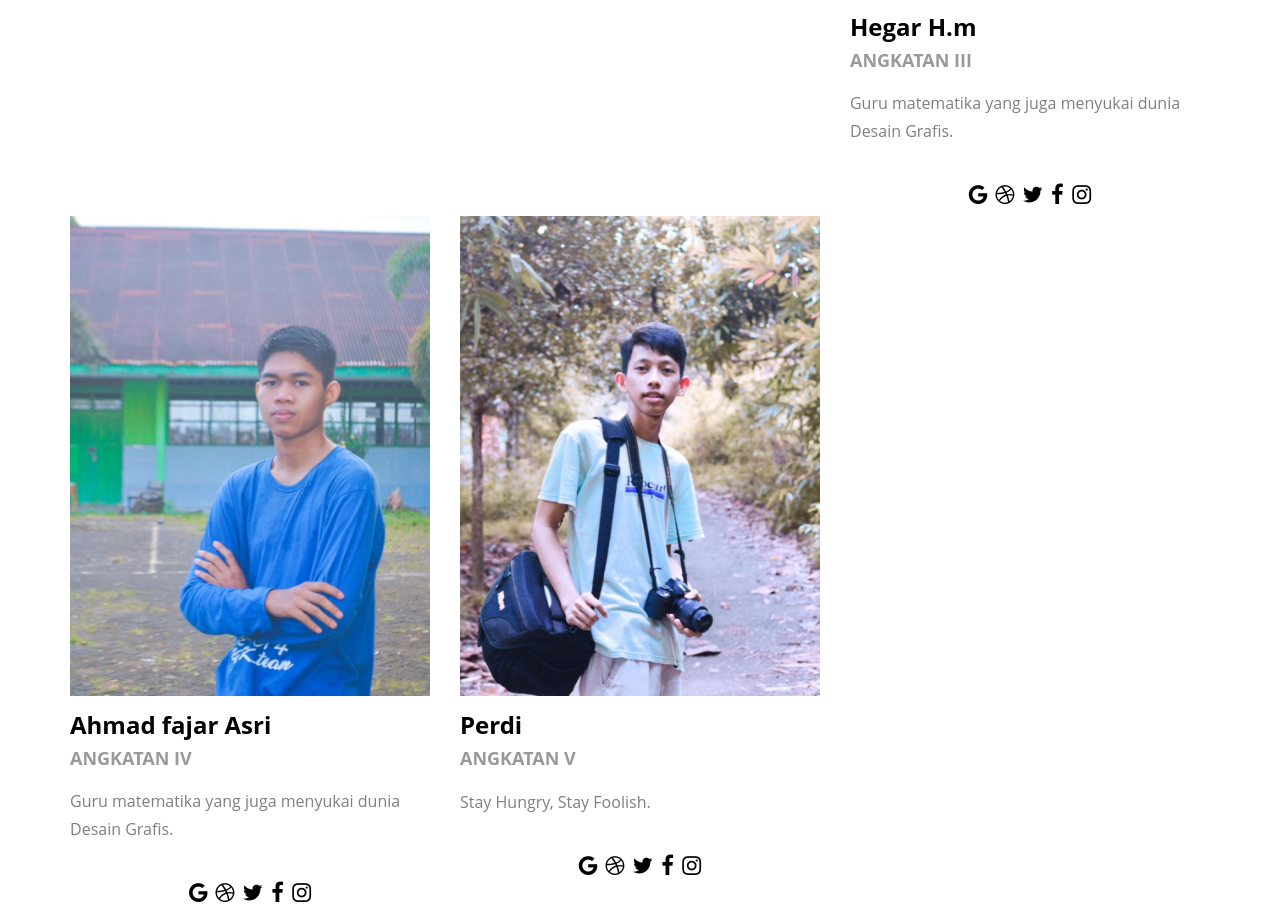
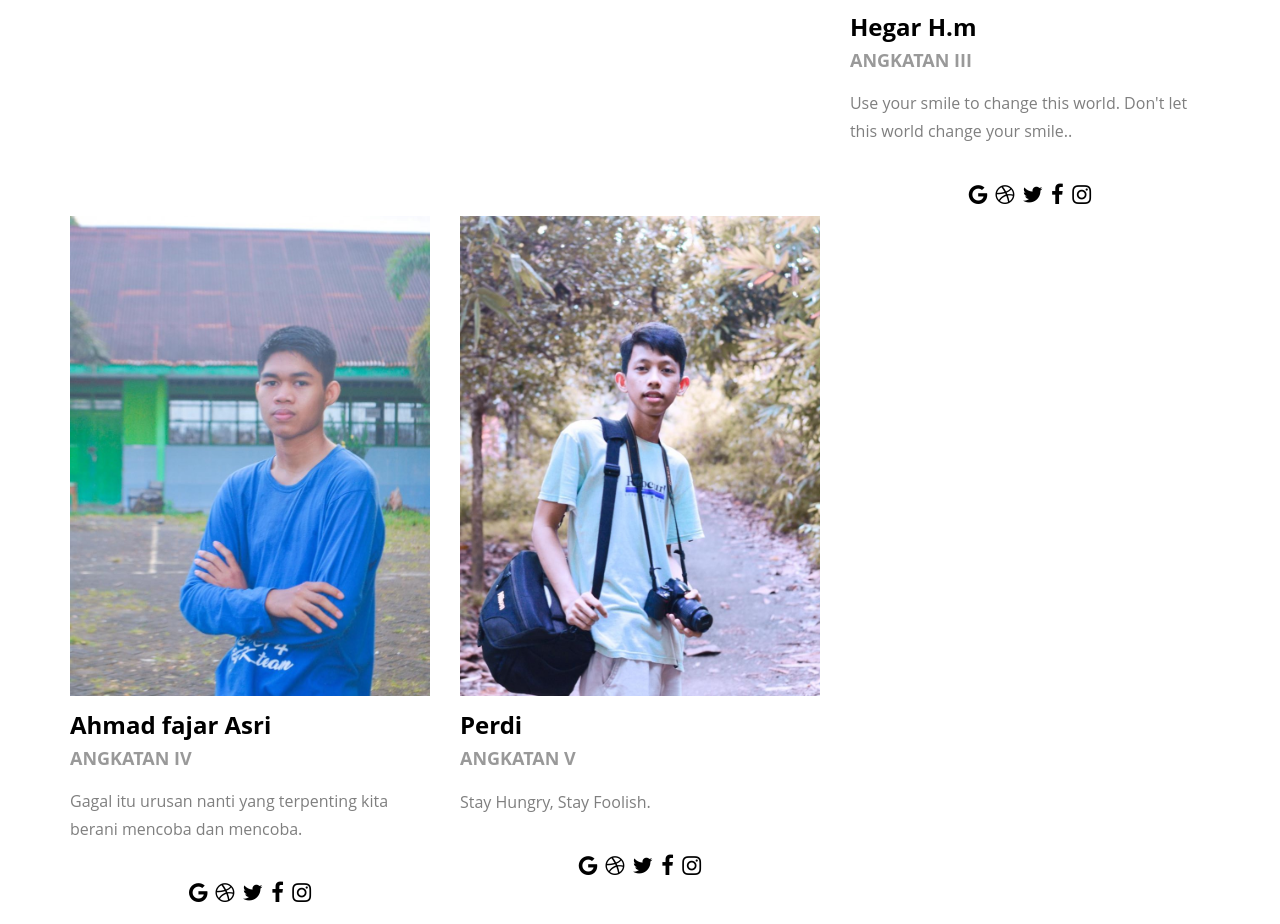
Before and after one commit to Aswar12/ict, a CodeIgniter app: page /ict/about in a window 1280 px wide. Shown: the part 3638-4562 px from the top of the page. Run offline with CodeIgniter, Linux system fonts and the light colour scheme; data comes from the database, SQL or seed files in the repository; some web fonts are replaced.

Commit message:
Kamis pagi

```diff
--- a/application/views/v_about.php
+++ b/application/views/v_about.php
@@ -199,7 +199,7 @@
 						<img src="<?php echo base_url().'theme/images/k3_hegar.jpg'?>" alt="Free HTML5 Bootstrap Template" class="img-responsive">
 						<h3>Hegar H.m</h3>
 						<h4>ANGKATAN III</h4>
-						<p>Guru matematika yang juga menyukai dunia Desain Grafis.</p>
+						<p>Use your smile to change this world. Don't let this world change your smile..</p>
 						<ul class="fh5co-social">
 							<li><a href="#"><i class="icon-google"></i></a></li>
 							<li><a href="#"><i class="icon-dribbble"></i></a></li>
@@ -214,7 +214,7 @@
 						<img src="<?php echo base_url().'theme/images/k4_fajar.jpg'?>" alt="Free HTML5 Bootstrap Template" class="img-responsive">
 						<h3>Ahmad fajar Asri</h3>
 						<h4>ANGKATAN IV</h4>
-						<p>Guru matematika yang juga menyukai dunia Desain Grafis.</p>
+						<p>Gagal itu urusan nanti yang terpenting kita berani mencoba dan mencoba.</p>
 						<ul class="fh5co-social">
 							<li><a href="#"><i class="icon-google"></i></a></li>
 							<li><a href="#"><i class="icon-dribbble"></i></a></li>
--- a/application/views/v_gallery.php
+++ b/application/views/v_gallery.php
@@ -79,7 +79,7 @@
   <div class="fh5co-about animate-box">
   <div class="container">
     <div class="row"><br/>
-      <center><h2>Awesome Gallery</h2></center>
+      <center><h2>Dokumentasi</h2></center>
       <?php	foreach ($data->result() as $row) :	?>
       <div class="col-md-4">
         <a class="example-image-link" href="<?php echo base_url().'assets/images/'.$row->galeri_gambar;?>" data-lightbox="example-2" data-title="<?php echo $row->galeri_judul;?>"><img class="example-image img-responsive" src="<?php echo base_url().'assets/images/'.$row->galeri_gambar;?>" alt="image-1"/></a>
```
Also changed, not shown: application/views/v_kontak.php (+6 -3 lines).
